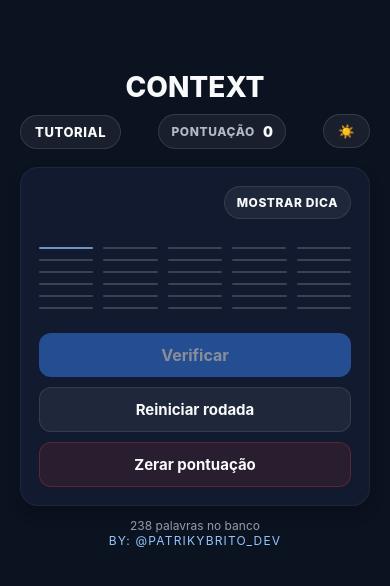
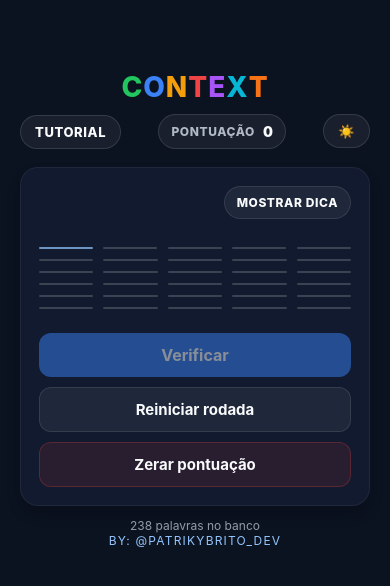
Before and after one commit to patriky1/context, a React Native app: screen /Context in a window 390 px wide. Shown: the top 586 px of the page. Built offline with nearby package versions, Linux system fonts and the light colour scheme.

Commit message:
update logo

```diff
--- a/screens/GameScreen.js
+++ b/screens/GameScreen.js
@@ -154,12 +154,18 @@ const createStyles = (t) =>
       flexGrow: 1,
     },
     header: { marginBottom: 18 },
-    title: {
-      color: t.text,
+
+    titleRow: {
+      flexDirection: "row",
+      alignSelf: "center",
+      alignItems: "center",
+    },
+    titleChar: {
       fontSize: 28,
       fontWeight: "800",
-      alignSelf: "center",
+      letterSpacing: 1,
     },
+
     kicker: {
       color: t.kicker,
       fontSize: 12,
@@ -370,6 +376,8 @@ const createStyles = (t) =>
     },
     modalCloseText: { color: "#fff", fontSize: 15, fontWeight: "700" },
   });
+
+const TITLE_COLORS = ["#22C55E", "#3B82F6", "#F59E0B", "#EF4444", "#A855F7", "#06B6D4", "#F97316"];
 
 const GameScreen = () => {
   const items = useMemo(() => {
@@ -678,6 +686,25 @@ const GameScreen = () => {
     setTheme((prev) => (prev === "dark" ? "light" : "dark"));
   }, []);
 
+  const renderColoredTitle = () => {
+    const text = "CONTEXT";
+    return (
+      <View style={styles.titleRow}>
+        {text.split("").map((ch, idx) => (
+          <Text
+            key={`title-${idx}-${ch}`}
+            style={[
+              styles.titleChar,
+              { color: TITLE_COLORS[idx % TITLE_COLORS.length] },
+            ]}
+          >
+            {ch}
+          </Text>
+        ))}
+      </View>
+    );
+  };
+
   return (
     <KeyboardAvoidingView
       style={styles.screen}
@@ -690,11 +717,9 @@ const GameScreen = () => {
         showsVerticalScrollIndicator={false}
       >
         <View style={styles.header}>
-          <Text style={styles.title}>CONTEXT</Text>
+          {renderColoredTitle()}
 
           <View style={styles.tutorialRow}>
-
-
             <View style={styles.rightHeaderGroup}>
               <Pressable
                 onPress={() => setShowTutorial(true)}
@@ -713,23 +738,17 @@ const GameScreen = () => {
               <Text style={styles.scorePillLabel}>Pontuação</Text>
               <Text style={styles.scorePillValue}>{scoreLoaded ? score : "—"}</Text>
             </View>
-
             <Pressable
                 onPress={toggleTheme}
                 style={({ pressed }) => [
                   styles.pillBtn,
                   pressed && { opacity: 0.9, transform: [{ scale: 0.99 }] },
-                  {
-                    flexDirection: "row",
-                    alignItems: "center",
-                    gap: "right", },
                 ]}
               >
                 <Text style={styles.pillBtnText}>
                   {theme === "dark" ? "☀️" : "🌙"}
                 </Text>
               </Pressable>
-
           </View>
         </View>
 
```
